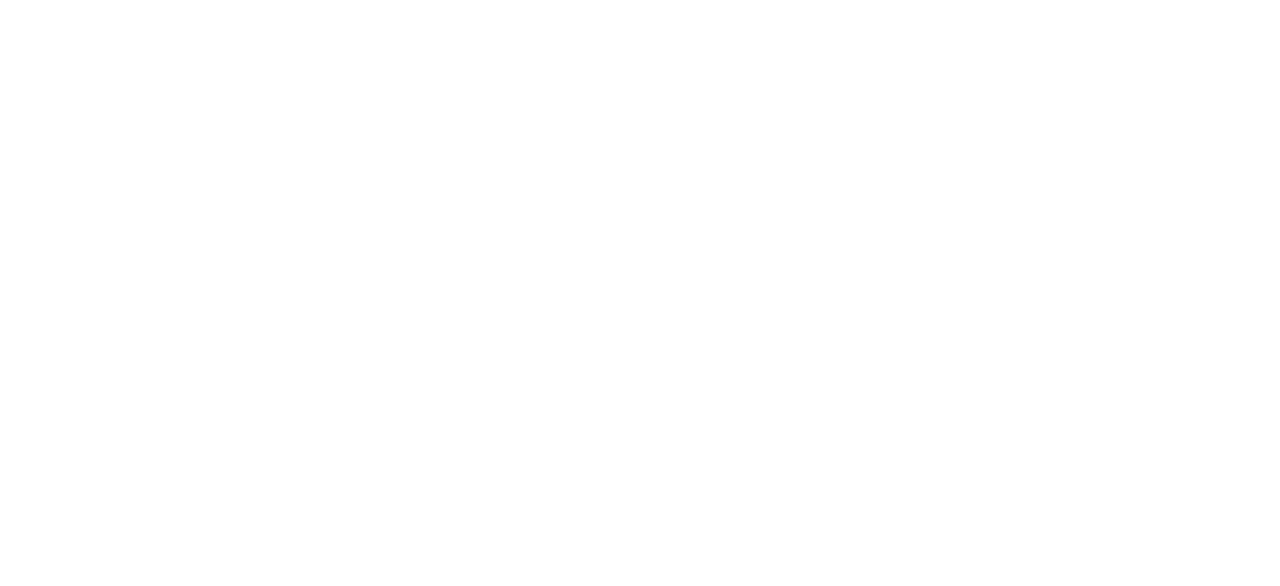
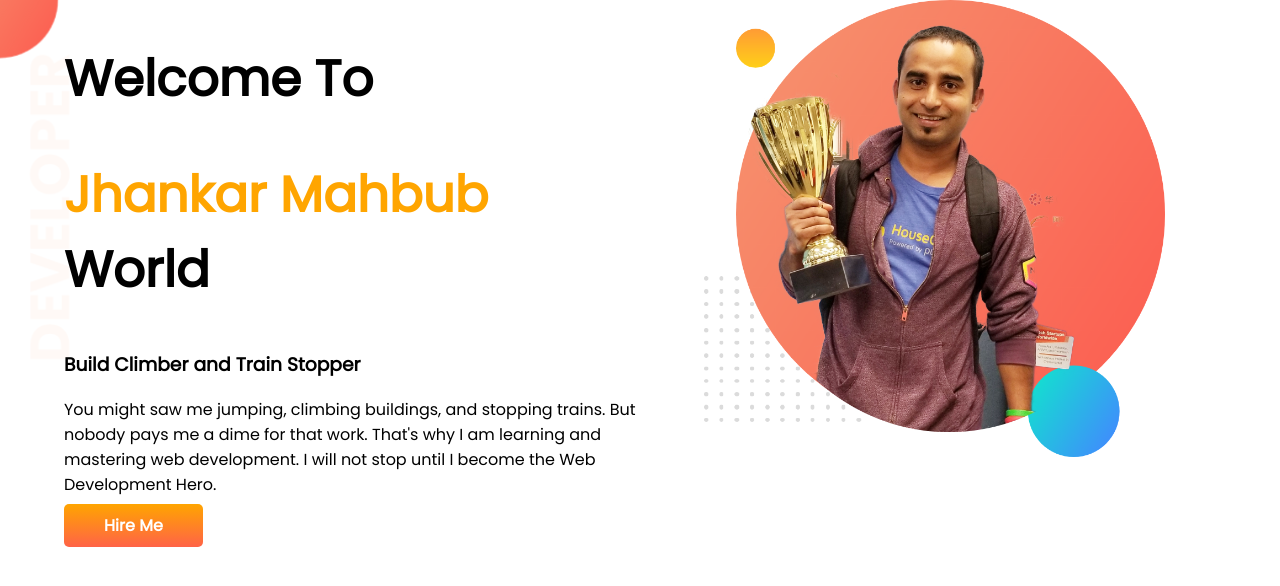
Before and after one commit to SheblirRahman/Developer-Portfolio, a plain HTML site: page index.html in a window 1280 px wide. Drawn offline with Linux system fonts and the light colour scheme.

Commit message:
top banner

```diff
--- a/index.html
+++ b/index.html
@@ -1,12 +1,37 @@
 <!DOCTYPE html>
 <html lang="en">
+
 <head>
     <meta charset="UTF-8">
     <meta http-equiv="X-UA-Compatible" content="IE=edge">
     <meta name="viewport" content="width=device-width, initial-scale=1.0">
-    <title>Sheblir Portfolio</title>
+    <title>Jhankar Portfolio</title>
+    <link rel="preconnect" href="https://fonts.googleapis.com">
+    <link rel="preconnect" href="https://fonts.gstatic.com" crossorigin>
+    <link href="https://fonts.googleapis.com/css2?family=Poppins&display=swap" rel="stylesheet">
+    <link rel="stylesheet" href="style.css">
 </head>
+
 <body>
+    <section class="top-banner">
+        <div class="half-width">
 
+            <h1>Welcome To </h1>
+            <h1> <span class="orange-color">Jhankar Mahbub</span> World</h1>
+            <h3>Build Climber and Train Stopper</h3>
+            <p>
+                You might saw me jumping, climbing buildings, and stopping trains. But nobody pays me a dime for that
+                work.
+                That's why I am learning and mastering web development. I will not stop until I become the Web
+                Development
+                Hero.
+            </p>
+            <a class="link-button" target="_blanck" href="https://web.programming-hero.com/">Hire Me</a>
+        </div>
+        <div class="half-width">
+            <img src="images/jhankar.png" alt="">
+        </div>
+    </section>
 </body>
+
 </html>
--- a/style.css
+++ b/style.css
@@ -0,0 +1,32 @@
+body{
+    font-family: 'Poppins', sans-serif;
+    margin: 0;
+}
+h1{
+    font-size: 50px;
+}
+.orange-color{
+    color: orange;
+}
+section{
+    display: flex;
+}
+.half-width{
+    width: 50%;
+    padding-left: 5%;
+}
+.half-width img{
+    width: 80%;
+}
+.link-button{
+    text-decoration: none;
+    background-image: linear-gradient(orange, tomato);
+    border-radius: 5px;
+    padding: 10px 40px;
+    color: white;
+    font-weight: 700;
+}
+.top-banner{
+    background-image: url(images/top-banner.png);
+    background-repeat: no-repeat;
+}
```
Also changed, not shown: images/dream-bg.png (added), images/exp-bg.png (added), images/jhankar.png (added), images/jhankar2.png (added), images/my-bg.png (added), images/my-bg2.png (added), images/top-banner.png (added).
